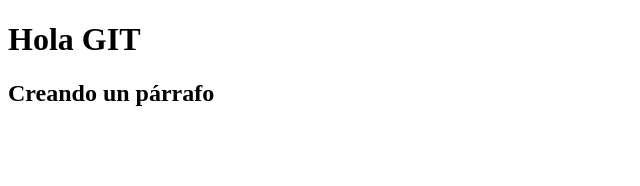
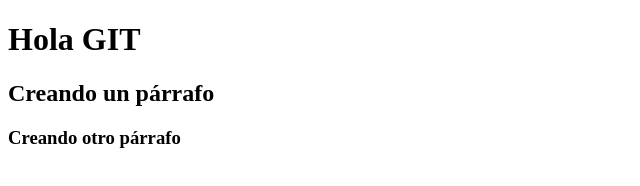
Before and after one commit to AlejandroContornos/Ejemplo, a plain HTML site: page index.html in a window 1280 px wide. Shown: the whole page, without its empty margins (0-640 px from the left). Drawn offline with Linux system fonts and the light colour scheme.

Commit message:
Update index.html

```diff
--- a/index.html
+++ b/index.html
@@ -11,6 +11,7 @@
         <h1>Hola GIT</h1>
 
         <h2>Creando un párrafo</h2>
+        <h3>Creando otro párrafo</h3>
 
 </body>
 </html>
```
